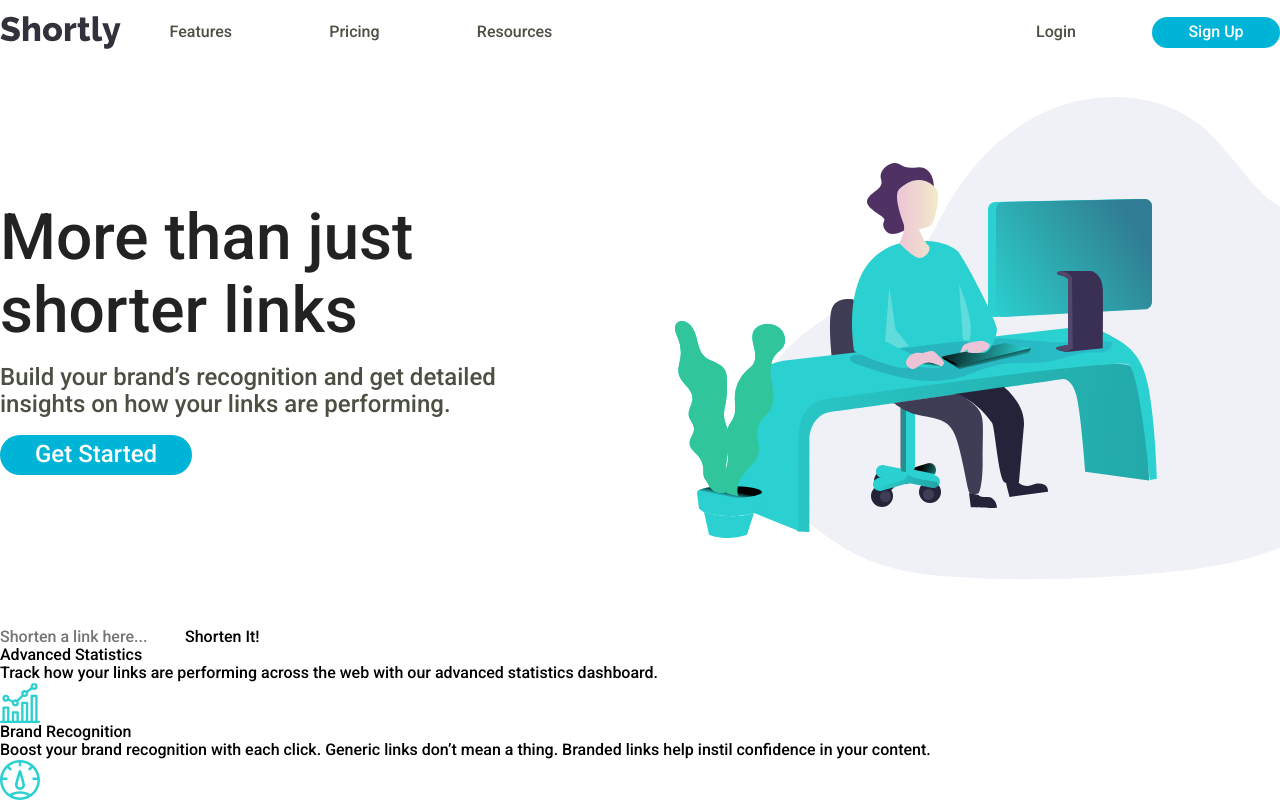
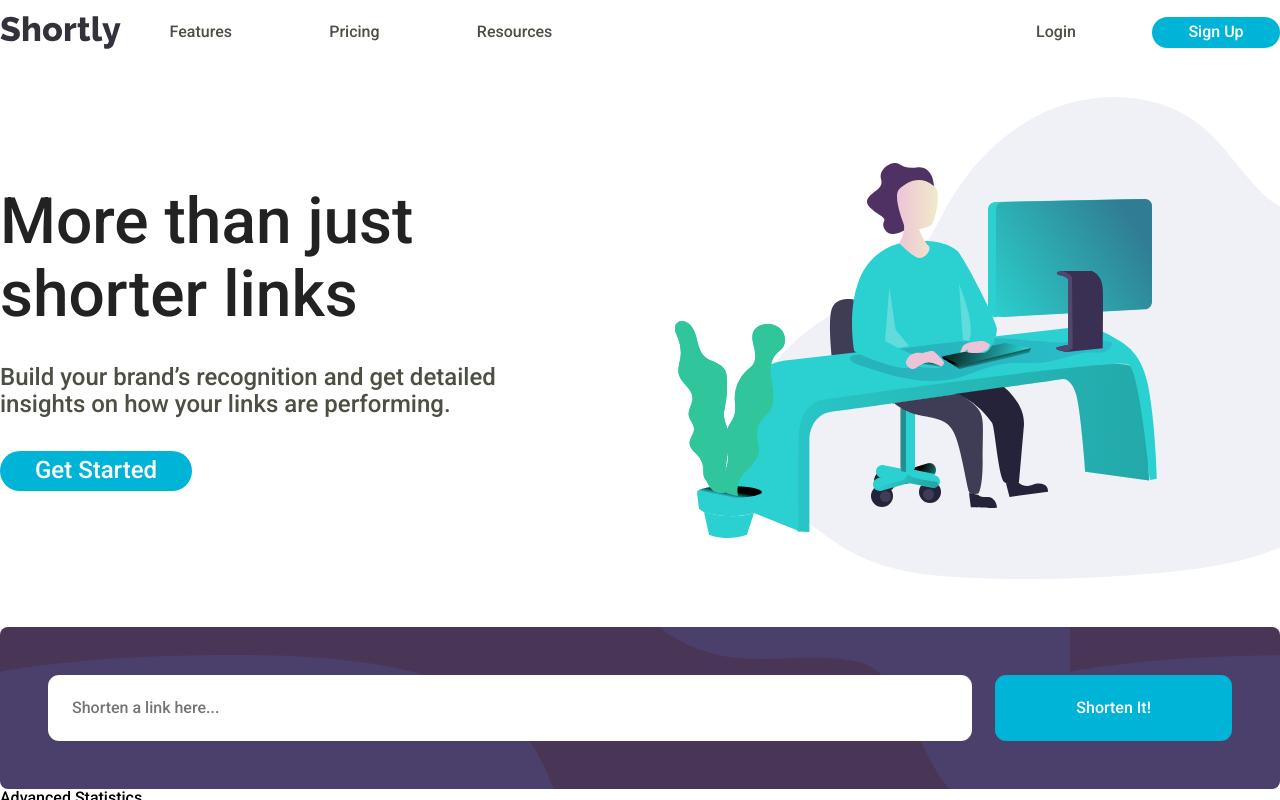
Before and after one commit to AceIsHuman/url-shortening-api, a React (Create React App) app: page / in a window 1280 px wide. Shown: the top 800 px of the page. Built offline with nearby package versions, Linux system fonts and the light colour scheme.

Commit message:
import url-form and compile css

```diff
--- a/src/main.css
+++ b/src/main.css
@@ -4,6 +4,15 @@ body {
 h1 {
   font-size: 4rem;
   color: #222222;
+}
+button {
+  border-radius: 2rem;
+  text-align: center;
+  padding: 0.4rem 1rem;
+  width: 8rem;
+}
+input {
+  border-radius: 0.7rem;
 }
 .nav-bar {
   margin: 1rem auto;
@@ -56,7 +65,7 @@ h1 {
 .banner .cta-container .cta-tagline {
   font-size: 1.5rem;
   color: #4b5043;
-  margin: 1rem 0;
+  margin: 2rem 0;
 }
 .banner .cta-container .cta-button {
   background-color: #00b4d8;
@@ -68,6 +77,34 @@ h1 {
   position: relative;
   right: -8rem;
 }
+.url-form {
+  background-color: #493657;
+  background-image: url('./images/bg-shorten-desktop.svg');
+  background-size: contain;
+  max-width: 80rem;
+  margin: 0 auto;
+  padding: 3rem;
+  border-radius: 0.5rem;
+}
+.url-form #shortly-form {
+  display: flex;
+  justify-content: space-between;
+  width: 100%;
+  border-radius: 1rem;
+}
+.url-form #shortly-form #url {
+  width: 78%;
+  padding: 1.5rem;
+  background-color: #FFFFFF;
+  color: #4b5043;
+}
+.url-form #shortly-form #submit {
+  width: 20%;
+  background-color: #00b4d8;
+  padding: 1.5rem;
+  text-align: center;
+  color: #FFFFFF;
+}
 .attribution {
   font-size: 11px;
   text-align: center;
@@ -75,9 +112,3 @@ h1 {
 .attribution a {
   color: hsl(228, 45%, 44%);
 }
-button {
-  border-radius: 2rem;
-  text-align: center;
-  padding: 0.4rem 1rem;
-  width: 8rem;
-}
```
Also changed, not shown: src/less/main.less (+2 -7 lines).
